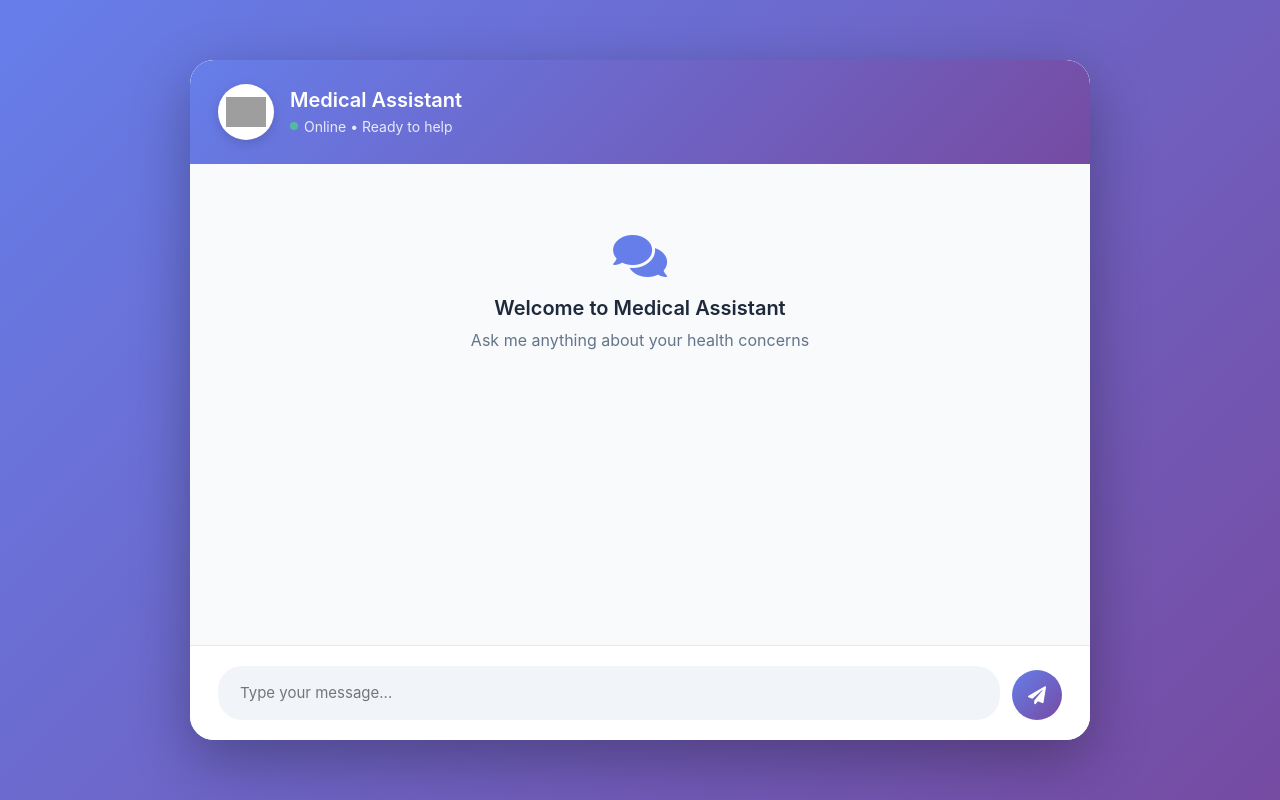
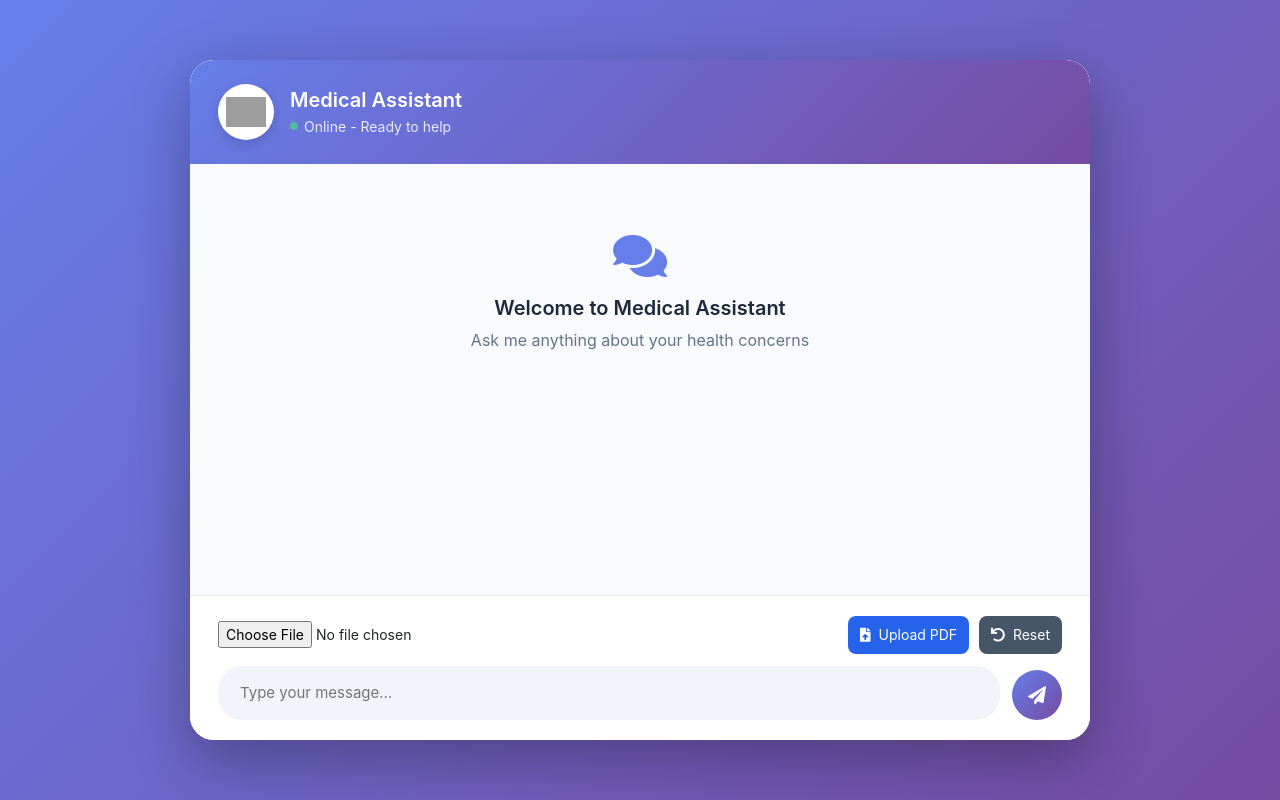
Before and after one commit to Kartikkk007/New_Medical_bot, a Flask app: page / in a window 1280 px wide. Run offline with Flask 3, Linux system fonts and the light colour scheme; some libraries are stand-ins or nearby versions; grey boxes are pictures that could not be loaded.

Commit message:
additional features

```diff
--- a/app.py
+++ b/app.py
@@ -1,6 +1,7 @@
-from flask import Flask, render_template, jsonify, request
-from src.helper import download_huggingface_embeddings
+from flask import Flask, render_template, jsonify, request, session
+from src.helper import download_huggingface_embeddings, load_pdf_file, text_split
 from langchain_pinecone import PineconeVectorStore
+from langchain_community.vectorstores import FAISS
 from langchain_groq import ChatGroq
 from langchain_classic.chains.retrieval import create_retrieval_chain
 from langchain_classic.chains.combine_documents import create_stuff_documents_chain
@@ -8,6 +9,8 @@ from langchain_core.prompts import ChatPromptTemplate
 from dotenv import load_dotenv
 from src.prompt import *
 import os
+import tempfile
+from werkzeug.utils import secure_filename
 
 app = Flask(__name__)
 
@@ -15,29 +18,37 @@ load_dotenv()
 
 PINECONE_API_KEY = os.getenv("PINECONE_API_KEY")
 GROQ_API_KEY = os.getenv("GROQ_API_KEY")
+FLASK_SECRET_KEY = os.getenv("FLASK_SECRET_KEY", os.urandom(24).hex())
+
+if not PINECONE_API_KEY:
+    raise RuntimeError("PINECONE_API_KEY is not configured")
+if not GROQ_API_KEY:
+    raise RuntimeError("GROQ_API_KEY is not configured")
 
 os.environ["PINECONE_API_KEY"] = PINECONE_API_KEY
 os.environ["GROQ_API_KEY"] = GROQ_API_KEY
+app.secret_key = FLASK_SECRET_KEY
+app.config["MAX_CONTENT_LENGTH"] = 10 * 1024 * 1024
 
 embeddings = download_huggingface_embeddings()
 
-
 index_name = "medicalbot"
 
-# Embed each chunk and upsert the embeddings into your Pinecone index.
+# 1. Initialize permanent vector store from existing index
 docsearch = PineconeVectorStore.from_existing_index(
     index_name=index_name,
     embedding=embeddings
 )
 
+# Keep the global retriever and chain
 retriever = docsearch.as_retriever(search_type="similarity", search_kwargs={"k":3})
-
 
 llm = ChatGroq(
     model="llama-3.3-70b-versatile",
     temperature=0.4,
     max_tokens=500
 )
+
 prompt = ChatPromptTemplate.from_messages(
     [
         ("system", system_prompt),
@@ -48,22 +59,76 @@ prompt = ChatPromptTemplate.from_messages(
 question_answer_chain = create_stuff_documents_chain(llm, prompt)
 rag_chain = create_retrieval_chain(retriever, question_answer_chain)
 
+ALLOWED_EXTENSIONS = {"pdf"}
+
+# In-memory custom chains are keyed by browser session. For a multi-worker
+# deployment, move this state to a shared store or rebuild from persisted docs.
+custom_rag_chains = {}
+
+def allowed_file(filename):
+    return "." in filename and filename.rsplit(".", 1)[1].lower() in ALLOWED_EXTENSIONS
+
+def get_session_id():
+    if "chat_session_id" not in session:
+        session["chat_session_id"] = os.urandom(16).hex()
+    return session["chat_session_id"]
 
 @app.route("/")
 def index():
     return render_template('chat.html')
 
+@app.route("/upload", methods=["POST"])
+def upload_file():
+    if 'file' not in request.files:
+        return jsonify({"error": "No file part"}), 400
+
+    file = request.files['file']
+    if file.filename == '':
+        return jsonify({"error": "No selected file"}), 400
+
+    filename = secure_filename(file.filename)
+    if not allowed_file(filename):
+        return jsonify({"error": "Only PDF uploads are supported"}), 400
+
+    with tempfile.TemporaryDirectory() as upload_dir:
+        file_path = os.path.join(upload_dir, filename)
+        file.save(file_path)
+
+        try:
+            # Load & split custom uploaded file
+            extracted_data = load_pdf_file(data=upload_dir)
+            text_chunks = text_split(extracted_data)
+            if not text_chunks:
+                return jsonify({"error": "No readable text found in the PDF"}), 400
+
+            # Use an in-memory vector store for the session to prevent Pinecone rate limits
+            vectorstore = FAISS.from_documents(text_chunks, embeddings)
+            custom_retriever = vectorstore.as_retriever(search_type="similarity", search_kwargs={"k":3})
+            custom_rag_chains[get_session_id()] = create_retrieval_chain(custom_retriever, question_answer_chain)
+
+            return jsonify({"message": f"Successfully processed {filename}. Chatbot will now query your document."}), 200
+        except Exception as e:
+            return jsonify({"error": str(e)}), 500
+
+@app.route("/reset_context", methods=["POST"])
+def reset_context():
+    custom_rag_chains.pop(get_session_id(), None)
+    return jsonify({"message": "Context reset to default knowledge base"}), 200
+
 @app.route("/get", methods=["GET", "POST"])
 def chat():
-    msg = request.form["msg"]
-    input = msg
-    print(input)
-    response = rag_chain.invoke({"input": msg})
-    print("Response : ", response["answer"])
+    msg = request.form.get("msg", "").strip()
+    if not msg:
+        return "Please enter a message.", 400
+
+    # Check if a custom document is active, if so use it, otherwise use the global Pinecone base
+    chain_to_use = custom_rag_chains.get(get_session_id(), rag_chain)
+    response = chain_to_use.invoke({"input": msg})
+
     return str(response["answer"])
 
-
-
-
 if __name__ == '__main__':
-    app.run(host="0.0.0.0", port= 8080, debug= True)
+    debug = os.getenv("FLASK_DEBUG", "").lower() in {"1", "true", "yes"}
+    host = os.getenv("FLASK_HOST", "127.0.0.1")
+    port = int(os.getenv("FLASK_PORT", "8080"))
+    app.run(host=host, port=port, debug=debug)
--- a/static/style.css
+++ b/static/style.css
@@ -199,6 +199,42 @@ body, html {
     border-top: 1px solid #e2e8f0;
 }
 
+.document-tools {
+    display: flex;
+    align-items: center;
+    gap: 10px;
+    margin-bottom: 12px;
+}
+
+.file-input {
+    flex: 1;
+    min-width: 0;
+    font-size: 14px;
+}
+
+.tool-button {
+    height: 38px;
+    border: none;
+    border-radius: 8px;
+    background: #2563eb;
+    color: white;
+    padding: 0 12px;
+    display: inline-flex;
+    align-items: center;
+    gap: 8px;
+    cursor: pointer;
+    font-size: 14px;
+}
+
+.tool-button.secondary {
+    background: #475569;
+}
+
+.tool-button:disabled {
+    cursor: wait;
+    opacity: 0.65;
+}
+
 .input-container {
     display: flex;
     gap: 12px;
@@ -286,4 +322,14 @@ body, html {
     .message-content {
         max-width: 85%;
     }
+
+    .document-tools {
+        align-items: stretch;
+        flex-direction: column;
+    }
+
+    .tool-button {
+        justify-content: center;
+        width: 100%;
+    }
 }
--- a/templates/chat.html
+++ b/templates/chat.html
@@ -18,7 +18,7 @@
                     <h3>Medical Assistant</h3>
                     <p>
                         <span class="status-dot"></span>
-                        Online • Ready to help
+                        Online - Ready to help
                     </p>
                 </div>
             </div>
@@ -32,6 +32,17 @@
             </div>
 
             <div class="chat-footer">
+                <div class="document-tools">
+                    <input type="file" id="pdfUpload" accept="application/pdf" class="file-input">
+                    <button type="button" id="uploadButton" class="tool-button">
+                        <i class="fas fa-file-upload"></i>
+                        <span>Upload PDF</span>
+                    </button>
+                    <button type="button" id="resetButton" class="tool-button secondary">
+                        <i class="fas fa-undo"></i>
+                        <span>Reset</span>
+                    </button>
+                </div>
                 <form id="messageArea" class="input-container">
                     <textarea
                         id="text"
@@ -61,6 +72,75 @@
             // Remove welcome message on first interaction
             let firstMessage = true;
 
+            function appendMessage(type, text, time) {
+                const message = $('<div>').addClass('message').addClass(type);
+                const content = $('<div>').addClass('message-content');
+                const bubble = $('<div>').addClass('message-bubble').text(text);
+                const timestamp = $('<div>').addClass('message-time').text(time);
+                const avatar = $('<div>').addClass('message-avatar');
+                const image = $('<img>').attr({
+                    src: type === 'user'
+                        ? 'https://i.ibb.co/d5b84Xw/Untitled-design.png'
+                        : 'https://cdn-icons-png.flaticon.com/512/387/387569.png',
+                    alt: type === 'user' ? 'User' : 'Bot'
+                });
+
+                avatar.append(image);
+                content.append(bubble, timestamp);
+
+                if (type === 'user') {
+                    message.append(content, avatar);
+                } else {
+                    message.append(avatar, content);
+                }
+
+                $("#messageFormeight").append(message);
+                $("#messageFormeight").scrollTop($("#messageFormeight")[0].scrollHeight);
+            }
+
+            function currentTime() {
+                const date = new Date();
+                const hour = date.getHours().toString().padStart(2, '0');
+                const minute = date.getMinutes().toString().padStart(2, '0');
+                return hour + ":" + minute;
+            }
+
+            $("#uploadButton").on("click", function() {
+                const file = $("#pdfUpload")[0].files[0];
+                if (!file) {
+                    appendMessage('bot', 'Please choose a PDF first.', currentTime());
+                    return;
+                }
+
+                const formData = new FormData();
+                formData.append('file', file);
+                $("#uploadButton").prop('disabled', true);
+
+                $.ajax({
+                    url: "/upload",
+                    type: "POST",
+                    data: formData,
+                    processData: false,
+                    contentType: false,
+                }).done(function(data) {
+                    appendMessage('bot', data.message, currentTime());
+                }).fail(function(xhr) {
+                    const message = xhr.responseJSON && xhr.responseJSON.error
+                        ? xhr.responseJSON.error
+                        : 'Upload failed. Please try another PDF.';
+                    appendMessage('bot', message, currentTime());
+                }).always(function() {
+                    $("#uploadButton").prop('disabled', false);
+                    $("#pdfUpload").val('');
+                });
+            });
+
+            $("#resetButton").on("click", function() {
+                $.post("/reset_context").done(function(data) {
+                    appendMessage('bot', data.message, currentTime());
+                });
+            });
+
             $("#messageArea").on("submit", function(event) {
                 event.preventDefault();
 
@@ -69,49 +149,23 @@
                     firstMessage = false;
                 }
 
-                const date = new Date();
-                const hour = date.getHours().toString().padStart(2, '0');
-                const minute = date.getMinutes().toString().padStart(2, '0');
-                const str_time = hour + ":" + minute;
+                const str_time = currentTime();
                 const rawText = $("#text").val().trim();
 
                 if (!rawText) return;
 
-                const userHtml = `
-                    <div class="message user">
-                        <div class="message-content">
-                            <div class="message-bubble">${rawText}</div>
-                            <div class="message-time">${str_time}</div>
-                        </div>
-                        <div class="message-avatar">
-                            <img src="https://i.ibb.co/d5b84Xw/Untitled-design.png" alt="User">
-                        </div>
-                    </div>
-                `;
-
                 $("#text").val("");
                 $("#text").css('height', 'auto');
-                $("#messageFormeight").append(userHtml);
-                $("#messageFormeight").scrollTop($("#messageFormeight")[0].scrollHeight);
+                appendMessage('user', rawText, str_time);
 
                 $.ajax({
                     data: { msg: rawText },
                     type: "POST",
                     url: "/get",
                 }).done(function(data) {
-                    const botHtml = `
-                        <div class="message bot">
-                            <div class="message-avatar">
-                                <img src="https://cdn-icons-png.flaticon.com/512/387/387569.png" alt="Bot">
-                            </div>
-                            <div class="message-content">
-                                <div class="message-bubble">${data}</div>
-                                <div class="message-time">${str_time}</div>
-                            </div>
-                        </div>
-                    `;
-                    $("#messageFormeight").append(botHtml);
-                    $("#messageFormeight").scrollTop($("#messageFormeight")[0].scrollHeight);
+                    appendMessage('bot', data, currentTime());
+                }).fail(function(xhr) {
+                    appendMessage('bot', xhr.responseText || 'Something went wrong.', currentTime());
                 });
             });
         });
```
